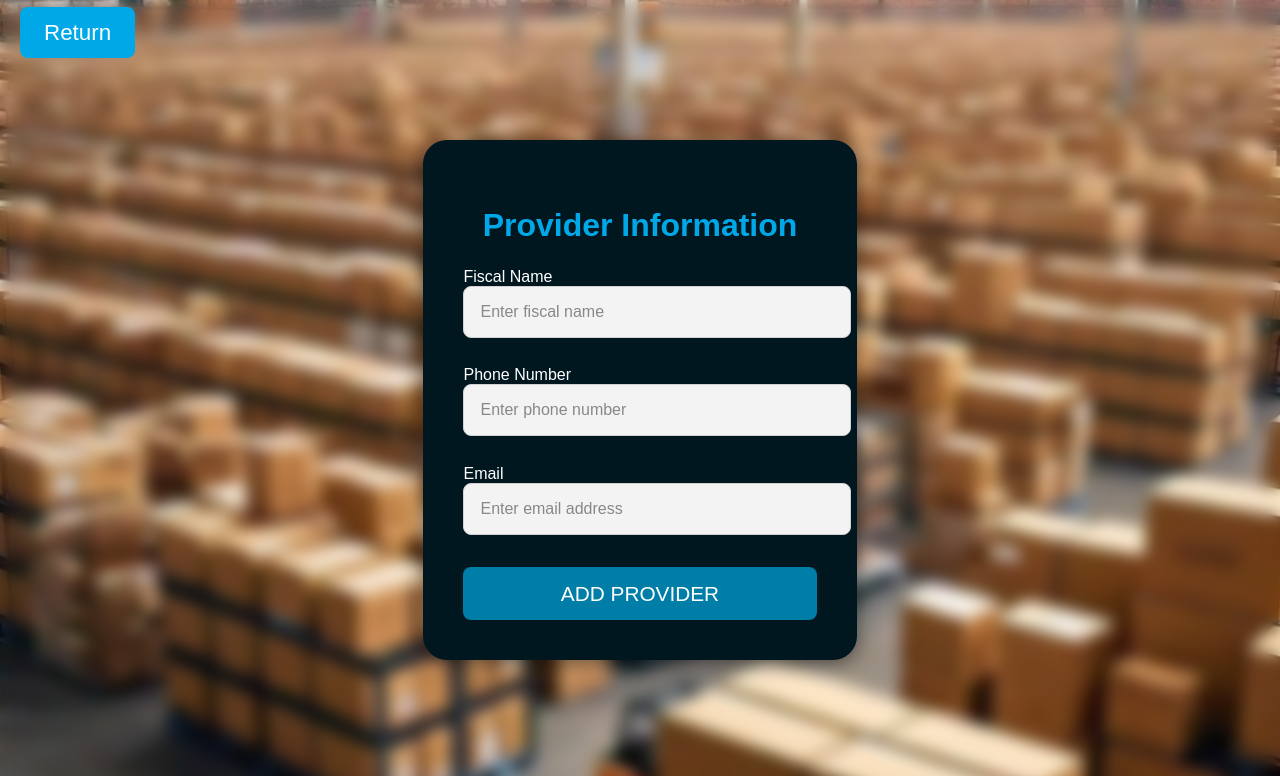
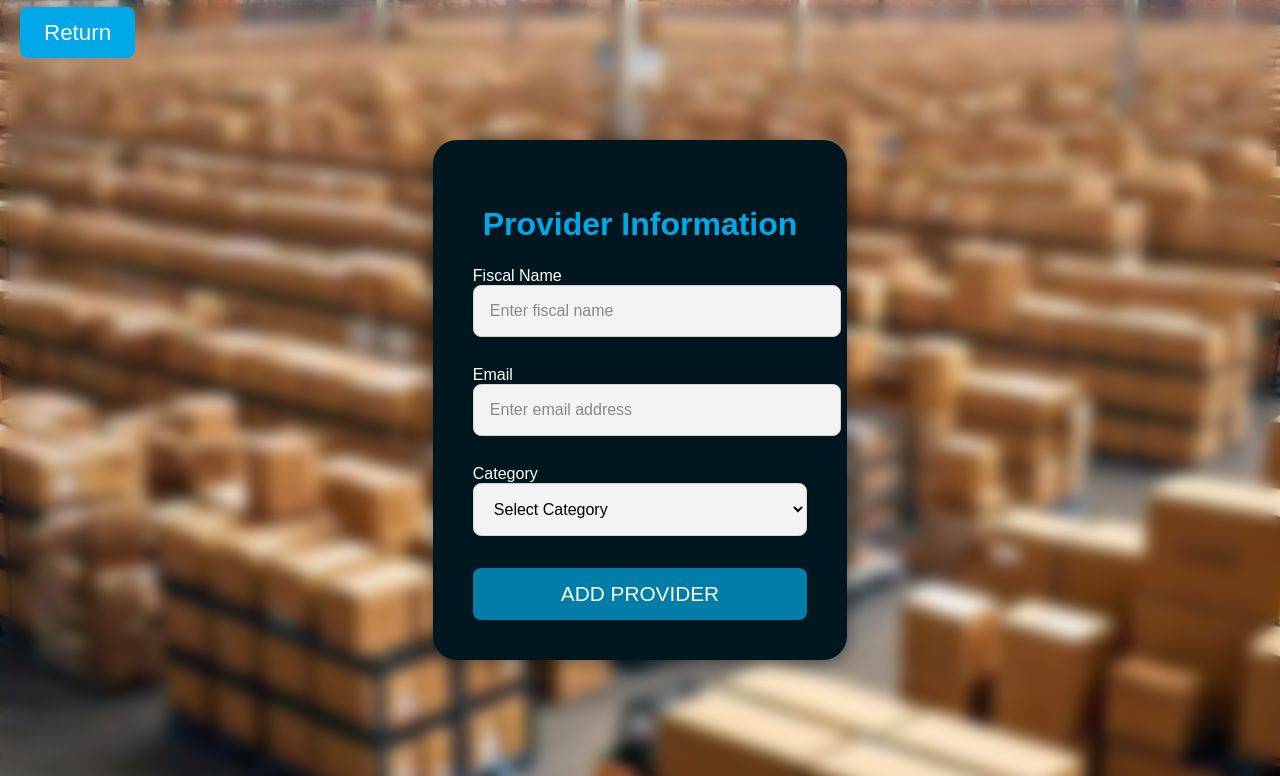
Before and after one commit to Tactic-Potato/BestViders-Purchase-System, a PHP site: page /PeliculasPato/provider/createProvider.php in a window 1280 px wide. Shown: the top 776 px of the page. Run offline with PHP 8.4, Linux system fonts and the light colour scheme; data comes from the database, SQL or seed files in the repository.

Commit message:
archivos corregidos

```diff
--- a/order/createOrder.php
+++ b/order/createOrder.php
@@ -3,7 +3,7 @@
 
 $db = connect();
 
-$query_employee = "SELECT num, firstName FROM employee";
+$query_employee = "SELECT num, first_name FROM employee";
 $employees = mysqli_query($db, $query_employee);
 
 $query_rawMaterial = "SELECT code, name FROM raw_material";
@@ -14,7 +14,7 @@
     $employee = $_POST['employee'];
     $rawMaterial = $_POST['rawMaterial'];
 
-    $insert_query = "INSERT INTO `order` (descrp, employee, rawMaterial)
+    $insert_query = "INSERT INTO orders (description, employee_num, raw_material_code)
                     VALUES ('$descrp', '$employee', '$rawMaterial')";
 
     if (mysqli_query($db, $insert_query)) {
@@ -57,7 +57,7 @@
                         <option value="" disabled selected>Select employee</option>
                         <?php while($employee = mysqli_fetch_assoc($employees)): ?>
                             <option value="<?php echo $employee['num']; ?>">
-                                <?php echo $employee['firstName']; ?>
+                                <?php echo $employee['first_name']; ?>
                             </option>
                         <?php endwhile; ?>
                     </select>
--- a/provider/createProvider.php
+++ b/provider/createProvider.php
@@ -3,14 +3,17 @@
 
 $db = connect();
 
+$query_category = "SELECT code, name FROM category";
+$categorys = mysqli_query($db, $query_category);
+
 if ($_SERVER['REQUEST_METHOD'] == 'POST') {
     // Escapamos las variables para evitar inyecciones SQL
-    $fiscalName = mysqli_real_escape_string($db, $_POST['fiscalName']);
-    $numTel = mysqli_real_escape_string($db, $_POST['numTel']);
+    $fiscalName = mysqli_real_escape_string($db, $_POST['fiscal_name']);
     $email = mysqli_real_escape_string($db, $_POST['email']);
+    $category_code = mysqli_real_escape_string($db, $_POST['category_code']);
 
     // Insertar nuevo proveedor en la tabla PROVIDER
-    $insert_query = "INSERT INTO provider (fiscalName, numTel, email) VALUES ('$fiscalName', '$numTel', '$email')";
+    $insert_query = "INSERT INTO provider (fiscal_name, email, category_code) VALUES ('$fiscalName', '$email', '$category_code')";
 
     if (mysqli_query($db, $insert_query)) {
         echo "<script>
@@ -44,18 +47,26 @@
 
             <div class="form-group">
                 <label>Fiscal Name</label>
-                <input type="text" name="fiscalName" id="fiscalName" placeholder="Enter fiscal name" required>
+                <input type="text" name="fiscal_name" id="fiscalName" placeholder="Enter fiscal name" required>
             </div>
 
-            <div class="form-group">
-                <label>Phone Number</label>
-                <input type="tel" name="numTel" id="numTel" placeholder="Enter phone number" required>
-            </div>
 
             <div class="form-group">
                 <label>Email</label>
                 <input type="email" name="email" id="email" placeholder="Enter email address" required>
             </div>
+
+            <div class="form-group">
+                    <label>Category</label>
+                    <select name="category_code" id="category_code" required>
+                        <option value="" disabled selected>Select Category</option>
+                        <?php while($category = mysqli_fetch_assoc($categorys)): ?>
+                            <option value="<?php echo $category['code']; ?>">
+                                <?php echo $category['name']; ?>
+                            </option>
+                        <?php endwhile; ?>
+                    </select>
+                </div>
 
             <div class="button-container">
                 <button type="submit" class="button">ADD PROVIDER</button>
```
Also changed, not shown: order/WOrder.php (+7 -7 lines), provider/WProvider.php (+5 -3 lines).
